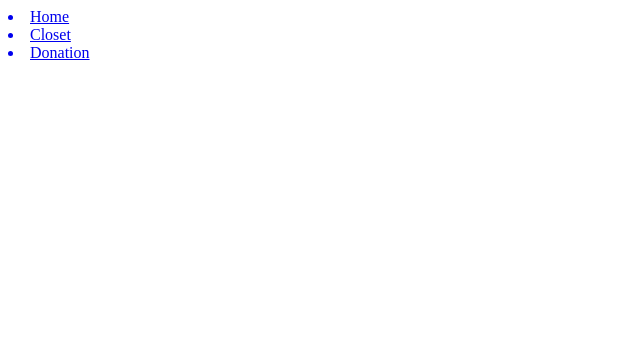
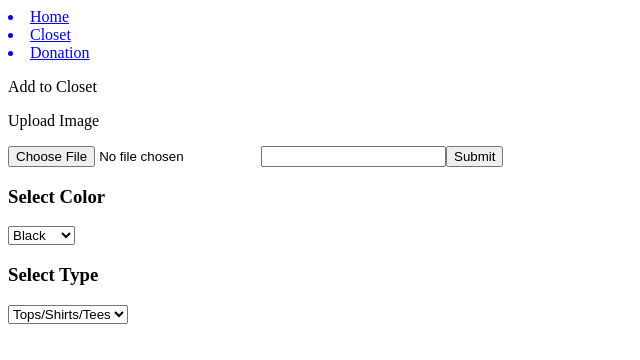
Before and after one commit to jasonligg/hanger, a React app: page /closet in a window 1280 px wide. Shown: the top 360 px of the page, without its empty margins (0-640 px from the left). Built offline with nearby package versions, Linux system fonts and the light colour scheme.

Commit message:
added inputDisplay component

```diff
--- a/index.html
+++ b/index.html
@@ -1,7 +1,7 @@
 <!DOCTYPE html>
 <html lang="en">
   <head>
-    <title>Mock Wallet</title>
+    <title>Hanger</title>
     <meta charset="utf-8">
   </head>
   <body>
--- a/src/App/App.jsx
+++ b/src/App/App.jsx
@@ -2,6 +2,7 @@
 import React, { useState, useEffect } from 'react';
 import { BrowserRouter as Router, Route, Link, Switch } from 'react-router-dom';
 import Nav from './components/Nav';
+import ClosetContainer from './containers/ClosetContainer';
 
 const App = () => {
   // return <h1>Hello Jordan!</h1>;
@@ -10,8 +11,8 @@ const App = () => {
       <div className="App">
         <Nav />
         <Switch>
-          {/* <Route path="/" exact component={Home} /> */}
-          {/* <Route path="/closet" component={Closet} /> */}
+          {/* <Route path="/" exact component={Landing} /> */}
+          <Route path="/closet" component={ClosetContainer} />
           {/* <Route path="/donation" component={Donation} /> */}
         </Switch>
       </div>
--- /dev/null
+++ b/src/App/components/InputDisplay.js
@@ -0,0 +1,64 @@
+import React, { useState } from 'react';
+import { BrowserRouter as Router, Route, Link, Switch } from 'react-router-dom';
+
+const InputDisplay = () => {
+  const initialState = {
+    itemName: '',
+    itemType: '',
+    itemColor: '',
+    itemImage: null,
+  };
+  const [userInput, setUserInput] = useState(initialState);
+
+  // when updating state, we are putting into the userInput state object
+  // key-value pairs. the four pairs are:
+  // itemName: String -> user types into texbar
+  // itemClothingType: String  -> user selects from dropdown bar
+  // itemColor: String -> user selects from dropdown bar
+  // itemImage: File API integration -> user selects from file from device storage
+
+  return (
+    <div className="InputDisplay">
+      <p>Add to Closet</p>
+      <p>Upload Image</p>
+      <input id="upload-file" type="file" />
+      <input
+        type="text"
+        onChange={(event) =>
+          setUserInput({ ...initialState, itemName: event.target.value })
+        }
+      />
+      <button type="button">Submit</button>
+      <div className="dropDowns">
+        <h3>Select Color</h3>
+        <select className="color">
+          <option value="Black">Black</option>
+          <option value="White">White</option>
+          <option value="Red">Red</option>
+          <option value="Pink">Pink</option>
+          <option value="Green">Green</option>
+          <option value="Blue">Blue</option>
+          <option value="Yellow">Yellow</option>
+          <option value="Purple">Purple</option>
+          <option value="Orange">Orange</option>
+          <option value="Brown/Tan">Brown</option>
+          <option value="Grey">Grey</option>
+        </select>
+        <h3>Select Type</h3>
+        <select className="clothingType">
+          <option value="Tops/shirts/Tees">Tops/Shirts/Tees</option>
+          <option value="Pants">Pants</option>
+          <option value="Skirts">Skirt</option>
+          <option value="Dresses">Dress</option>
+          <option value="Outerwear">Outerwear</option>
+          <option value="Swim">Swim</option>
+          <option value="Shoes">Shoes</option>
+          <option value="Hats">Hats</option>
+          <option value="Accessories">Accessories</option>
+        </select>
+      </div>
+    </div>
+  );
+};
+
+export default InputDisplay;
--- /dev/null
+++ b/src/App/containers/ClosetContainer.js
@@ -0,0 +1,13 @@
+import React, { useState, useEffect } from 'react';
+import { BrowserRouter as Router, Route, Link, Switch } from 'react-router-dom';
+import InputDisplay from '../components/InputDisplay';
+
+const ClosetContainer = () => {
+  return (
+    <div className="">
+      <InputDisplay />
+    </div>
+  );
+};
+
+export default ClosetContainer;
```
Also changed, not shown: src/App/components/TableDisplay.js (added).
